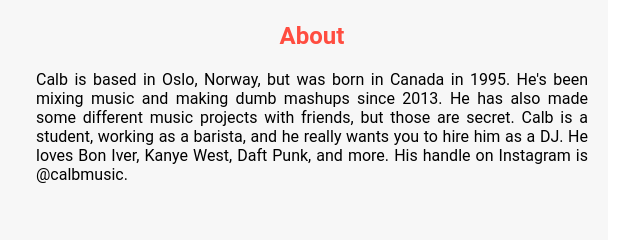
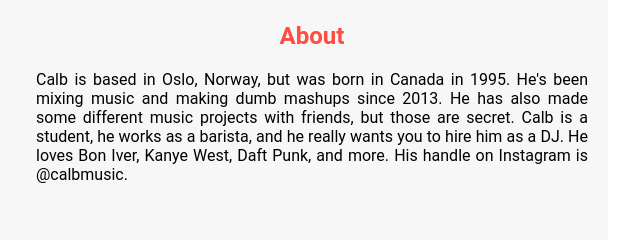
Before and after one commit to belacmu/Calb-Website, a plain HTML site: page about.html in a window 1280 px wide. Shown: the part 253-493 px from the top of the page, 532-1172 px from the left. Drawn offline with nearby package versions, Linux system fonts and the light colour scheme.

Commit message:
Update about.html

```diff
--- a/about.html
+++ b/about.html
@@ -60,7 +60,7 @@
           <h2>About</h2>
           <p>Calb is based in Oslo, Norway, but was born in Canada in 1995. He's been mixing music and making dumb mashups since 2013.
             He has also made some different music projects with friends, but those are secret.
-            Calb is a student, working as a barista, and he really wants you to hire him as a DJ. He loves Bon Iver, Kanye West, Daft Punk, and more.
+            Calb is a student, he works as a barista, and he really wants you to hire him as a DJ. He loves Bon Iver, Kanye West, Daft Punk, and more.
             His handle on Instagram is @calbmusic.
           </p>
 
```
